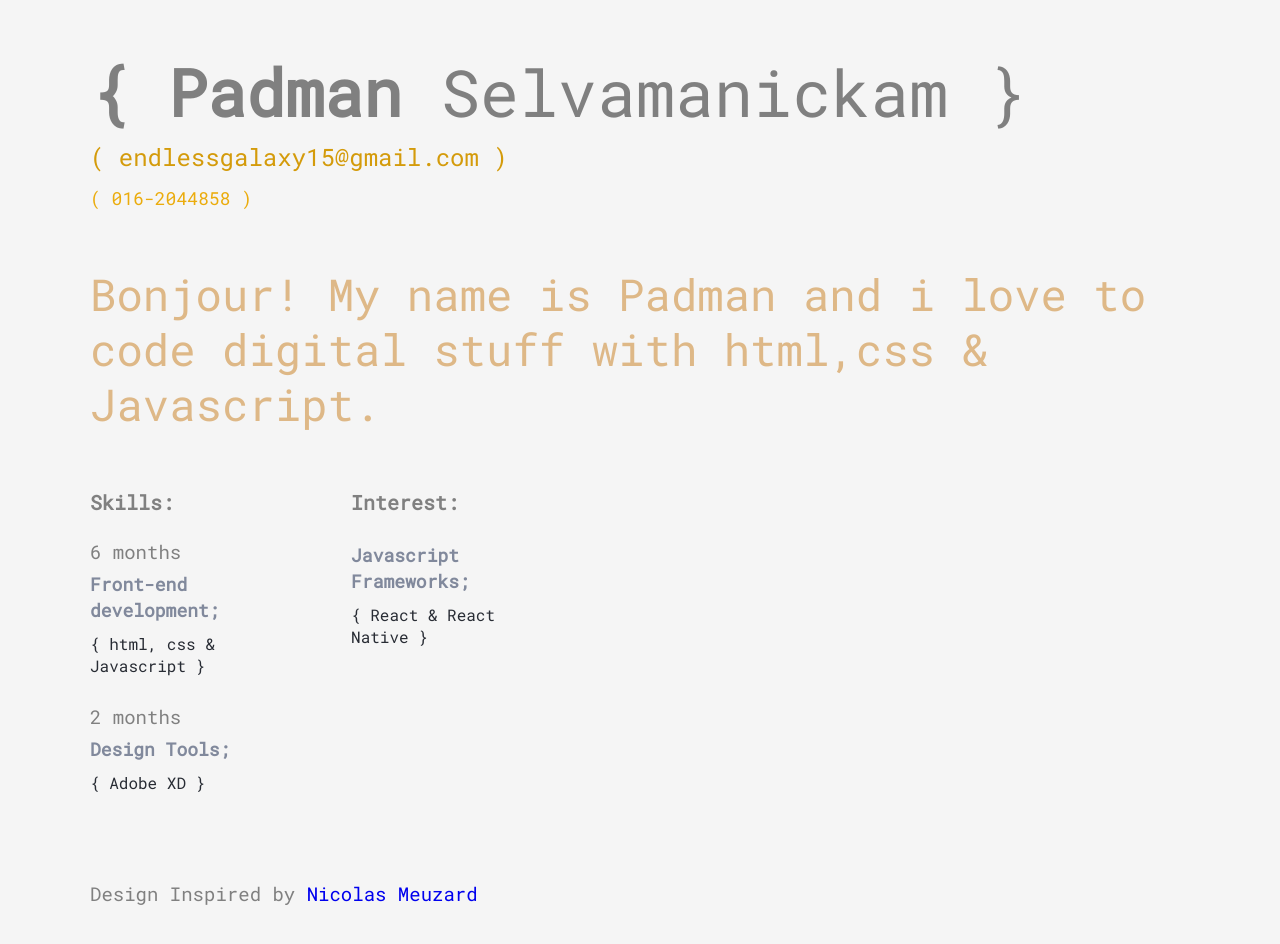
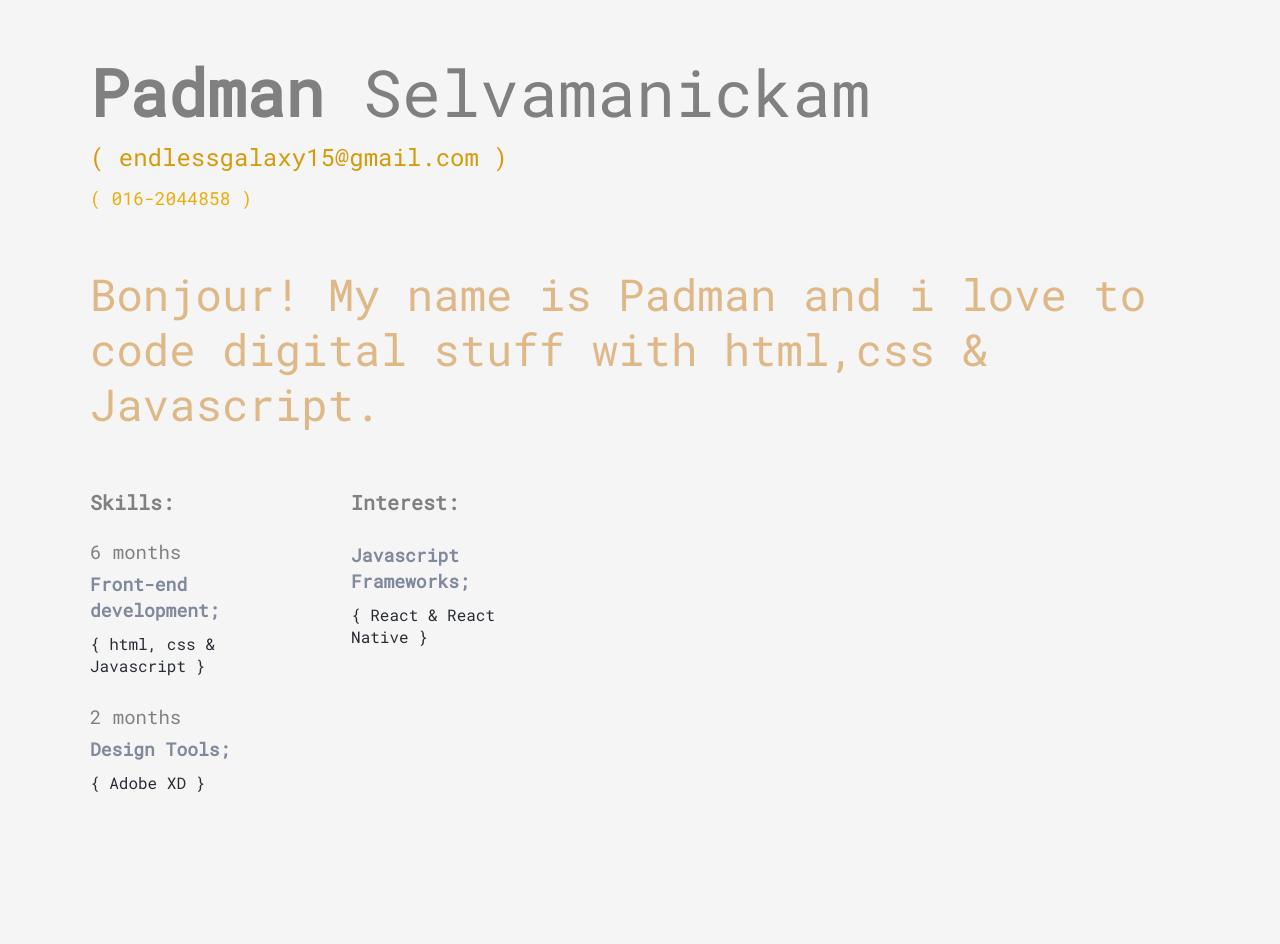
Before and after one commit to Padman83/My-Resume, a plain HTML site: page index.html in a window 1280 px wide. After the commit the page ends 884 px from the top, so only its background shows below. Drawn offline with Linux system fonts and the light colour scheme.

Commit message:
Update index.html and removed the footer tag.

```diff
--- a/index.html
+++ b/index.html
@@ -9,7 +9,7 @@
 <body>
     <div class="container">
         <div class="main">
-            <h1 class="name"><strong>{ Padman</strong> Selvamanickam }</h1>
+            <h1 class="name"><strong>Padman</strong> Selvamanickam</h1>
             <span class="email"> ( endlessgalaxy15@gmail.com )</span>
             <span class="phone">( 016-2044858 )</span>
 
@@ -51,9 +51,5 @@
         </div>
     </div>
 
-    <footer class="container">
-        <span class="footer">Design Inspired by <a href="https://newtodesign.com"</a></span>
-            <a href="https://dribbble.com/shots/4342703-Minimal-resume-freebie-for-junior-self-taught-people">Nicolas Meuzard</a>
-    </footer>
-</body>
+    </body>
 </html>
```
